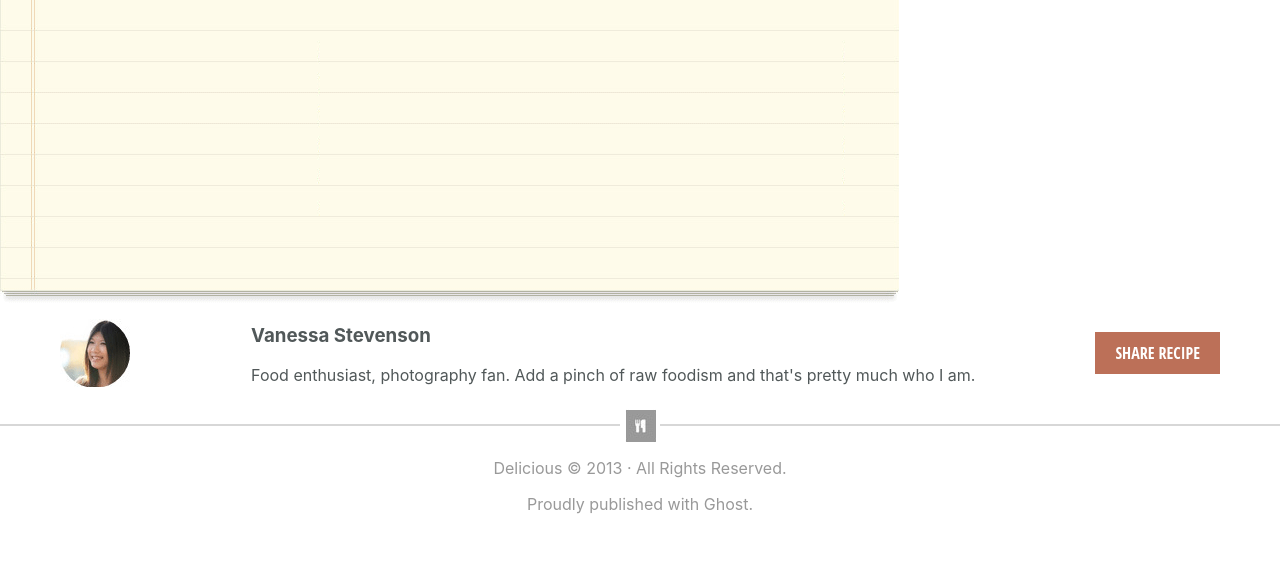
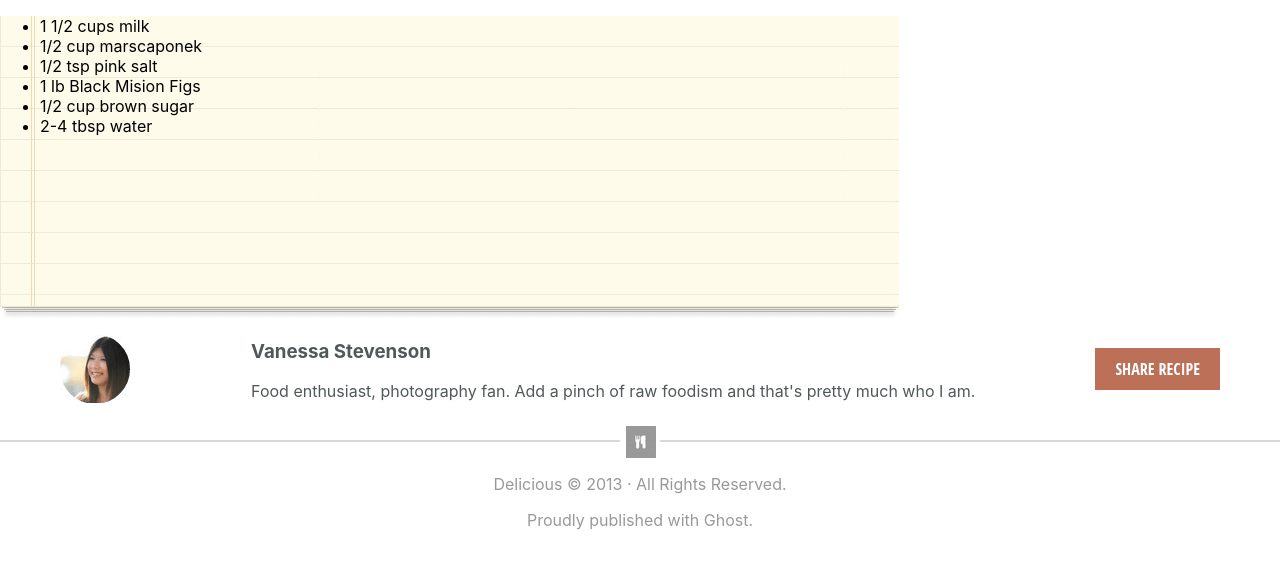
Before and after one commit to JoLeaper/chocolate-cake-react, a React (Create React App) app: page / in a window 1280 px wide. Shown: the top 568 px of the page. Built offline with nearby package versions, Linux system fonts and the light colour scheme.

Commit message:
author and partial ingredients

```diff
--- a/src/Body/IngredientList.js
+++ b/src/Body/IngredientList.js
@@ -5,7 +5,14 @@ export default class IngredientList extends Component {
     render() {
         return (
             <div className="ingredients-list">
-
+                <ul class="list-left">
+                    <li>1 1/2 cups milk</li>
+                    <li>1/2 cup marscaponek</li>
+                    <li>1/2 tsp pink salt</li>
+                    <li>1 lb Black Mision Figs</li>
+                    <li>1/2 cup brown sugar</li>
+                    <li>2-4 tbsp water</li>
+                </ul>
             </div>
         )
     }
```
